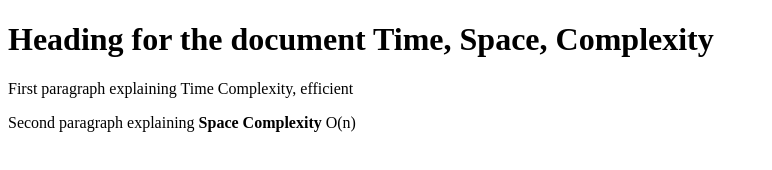
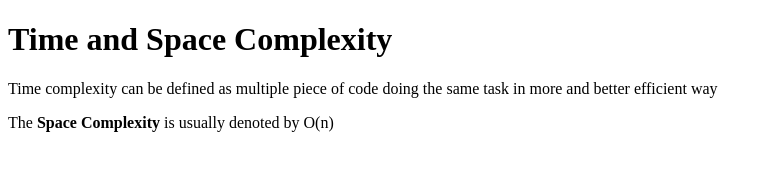
Before and after one commit to acciojob/time-and-space-complexity-deeepanshu23, a website: page main.html in a window 1280 px wide. Shown: the whole page, without its empty margins (0-772 px from the left). Drawn offline with Linux system fonts and the light colour scheme.

Commit message:
created a submission

```diff
--- a/main.html
+++ b/main.html
@@ -8,9 +8,9 @@
 
 <body>
 	<!-- the entire body must be written by student -->
-	<h1>Heading for the document Time, Space, Complexity</h1>
-	<p>First paragraph explaining Time Complexity, efficient</p>
-	<p>Second paragraph explaining <b>Space Complexity</b> O(n)</p>
+	<h1>Time and Space Complexity</h1>
+	<p>Time complexity can be defined as multiple piece of code doing the same task in more and better efficient way</p>
+	<p>The <b>Space Complexity</b> is usually denoted by O(n)</p>
     <script type="text/javascript" src="./script.js">
 </script>
 
```
